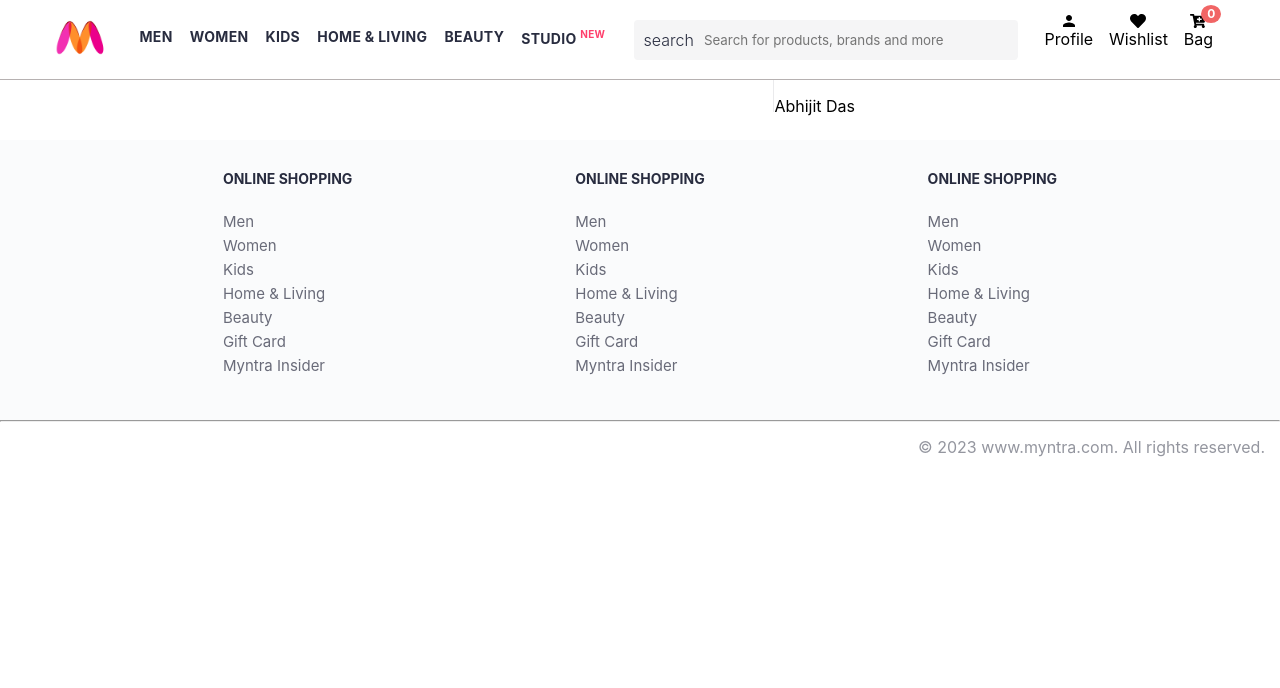
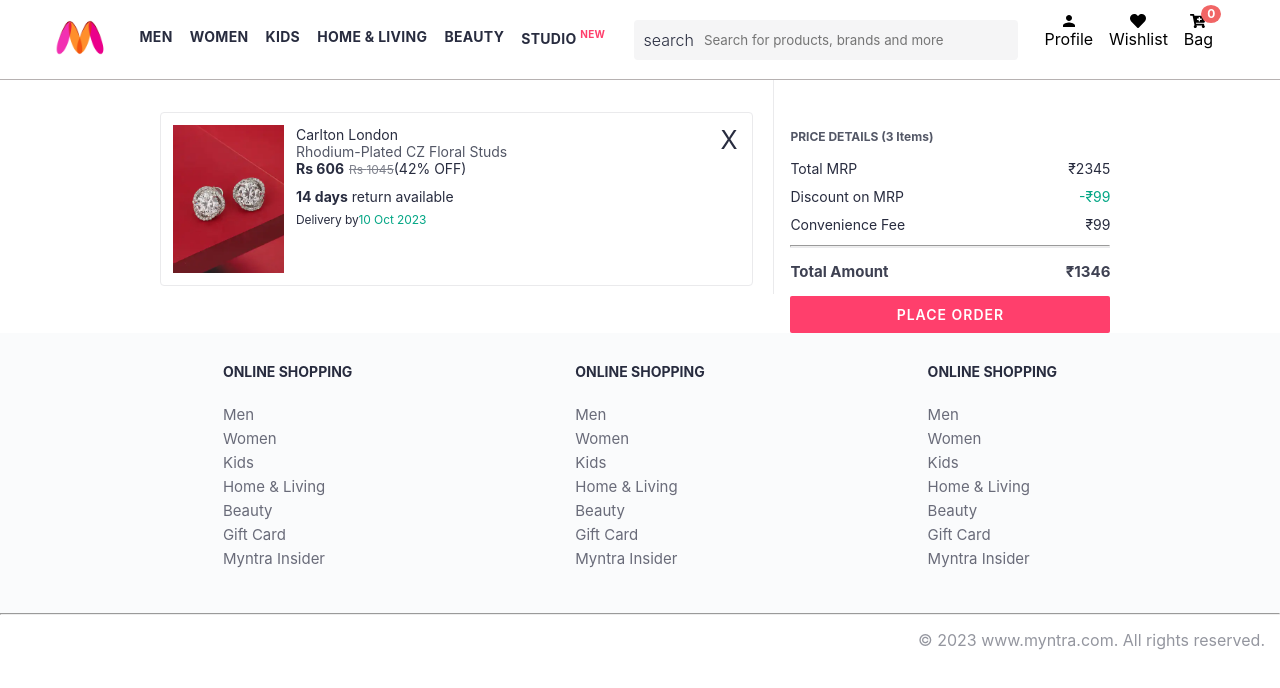
Before and after one commit to abhijit84842/Web_Development_Projects_2024, a React (Vite) app in the folder Frontend Project/Myntra Clone Using React/Myntra Clone/: page /bag in a window 1280 px wide. Shown: the top 688 px of the page. Built offline with nearby package versions, Linux system fonts and the light colour scheme.

Commit message:
create store

```diff
--- /dev/null
+++ b/Frontend Project/Myntra Clone Using React/Myntra Clone/src/components/BagItem.jsx
@@ -0,0 +1,55 @@
+const BagItem = () => {
+  const item = {
+    id: "001",
+    image: "images/1.jpg",
+    company: "Carlton London",
+    item_name: "Rhodium-Plated CZ Floral Studs",
+    original_price: 1045,
+    current_price: 606,
+    discount_percentage: 42,
+    return_period: 14,
+    delivery_date: "10 Oct 2023",
+    rating: {
+      stars: 4.5,
+      count: 1400,
+    },
+  };
+
+  return (
+    <div className="bag-item-container">
+      <div className="item-left-part">
+        <img className="bag-item-img" src={item.image} />
+      </div>
+      <div className="item-right-part">
+        <div className="company">{item.company}</div>
+        <div className="item-name">{item.item_name}</div>
+        <div className="price-container">
+          <span className="current-price">Rs {item.current_price}</span>
+          <span className="original-price">Rs {item.original_price}</span>
+          <span className="discount-percentage">
+            ({item.discount_percentage}% OFF)
+          </span>
+        </div>
+        <div className="return-period">
+          <span className="return-period-days">{item.return_period} days</span>{" "}
+          return available
+        </div>
+        <div className="delivery-details">
+          Delivery by
+          <span className="delivery-details-days">{item.delivery_date}</span>
+        </div>
+      </div>
+
+      <div
+        className="remove-from-cart"
+        onclick={() => {
+          console.log("item removed from part");
+        }}
+      >
+        X
+      </div>
+    </div>
+  );
+};
+
+export default BagItem;
--- /dev/null
+++ b/Frontend Project/Myntra Clone Using React/Myntra Clone/src/components/BagSummary.jsx
@@ -0,0 +1,41 @@
+const BagSummary = () => {
+  const bagSummary = {
+    totalItem: 3,
+    totalMRP: 2345,
+    totalDiscount: 99,
+    finalPayment: 1346,
+  };
+  return (
+    <div className="bag-summary">
+      <div className="bag-details-container">
+        <div className="price-header">
+          PRICE DETAILS ({bagSummary.totalItem} Items){" "}
+        </div>
+        <div className="price-item">
+          <span className="price-item-tag">Total MRP</span>
+          <span className="price-item-value">₹{bagSummary.totalMRP}</span>
+        </div>
+        <div className="price-item">
+          <span className="price-item-tag">Discount on MRP</span>
+          <span className="price-item-value priceDetail-base-discount">
+            -₹{bagSummary.totalDiscount}
+          </span>
+        </div>
+        <div className="price-item">
+          <span className="price-item-tag">Convenience Fee</span>
+          <span className="price-item-value">₹99</span>
+        </div>
+        <hr />
+        <div className="price-footer">
+          <span className="price-item-tag">Total Amount</span>
+          <span className="price-item-value">₹{bagSummary.finalPayment}</span>
+        </div>
+      </div>
+      <button className="btn-place-order">
+        <div className="css-xjhrni">PLACE ORDER</div>
+      </button>
+    </div>
+  );
+};
+
+export default BagSummary;
--- a/Frontend Project/Myntra Clone Using React/Myntra Clone/src/routes/Bag.jsx
+++ b/Frontend Project/Myntra Clone Using React/Myntra Clone/src/routes/Bag.jsx
@@ -1,10 +1,14 @@
+import BagItem from "../components/BagItem";
+import BagSummary from "../components/BagSummary";
+
 const Bag = () => {
   return (
     <main>
       <div className="bag-page">
-        <div className="bag-items-container"></div>
-        Abhijit Das
-        <div className="bag-summary"></div>
+        <div className="bag-items-container">
+          <BagItem />
+        </div>
+        <BagSummary />
       </div>
     </main>
   );
```
Also changed, not shown: Frontend Project/Myntra Clone Using React/Myntra Clone/src/store/index.js (added, +10 -0 lines), Frontend Project/Myntra Clone Using React/Myntra Clone/src/store/itemsSlice.js (added, +15 -0 lines).
